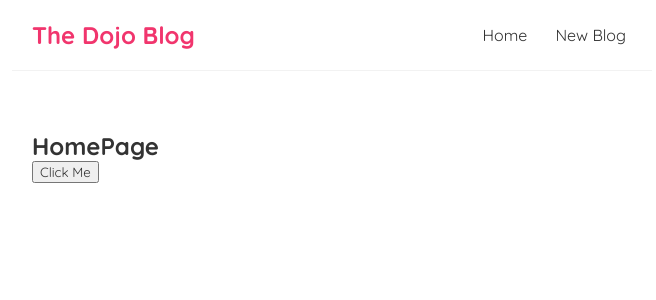
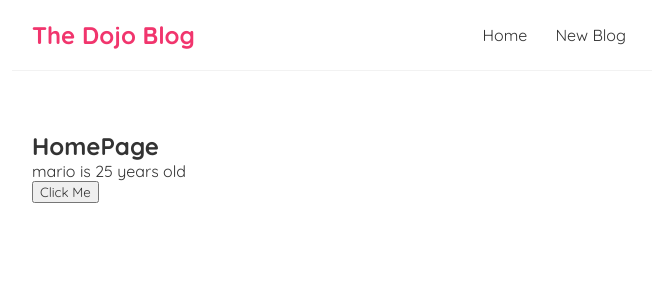
Before and after one commit to johnpathadan/react101, a React (Create React App) app in the folder dojo-blog/: page / in a window 1280 px wide. Shown: the top 300 px of the page, without its empty margins (308-964 px from the left). Built offline with nearby package versions, Linux system fonts and the light colour scheme.

Commit message:
use hooks

```diff
--- a/dojo-blog/src/Home.js
+++ b/dojo-blog/src/Home.js
@@ -1,11 +1,20 @@
+import { useState } from "react";
+
 const Home = () => {
-    const handleClick = (e) =>{
-        console.log('Hello ninjas', e);
+
+    const [name, setName] = useState('mario');
+    const [age, setAge] = useState(25);
+
+    const handleClick = () =>{
+        setName('luigi');
+        setAge(30);
     }
 
     return (
+
         <div className="homePage">
             <h2>HomePage</h2>
+            <p>{name} is {age} years old</p>
             <button onClick={handleClick}>Click Me</button>
         </div>
     );
```
